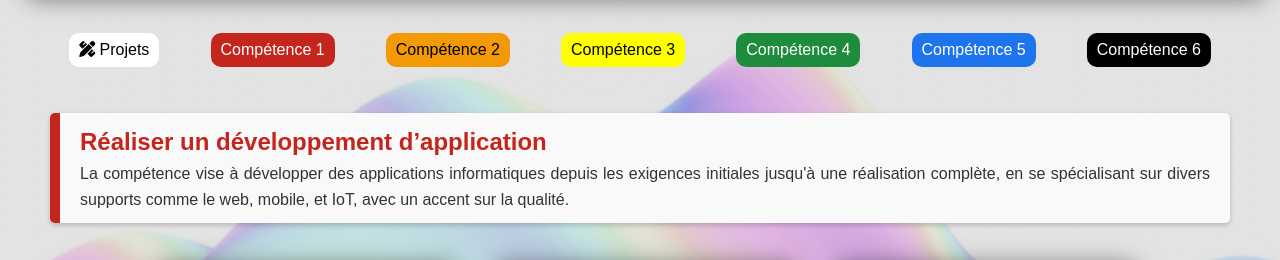
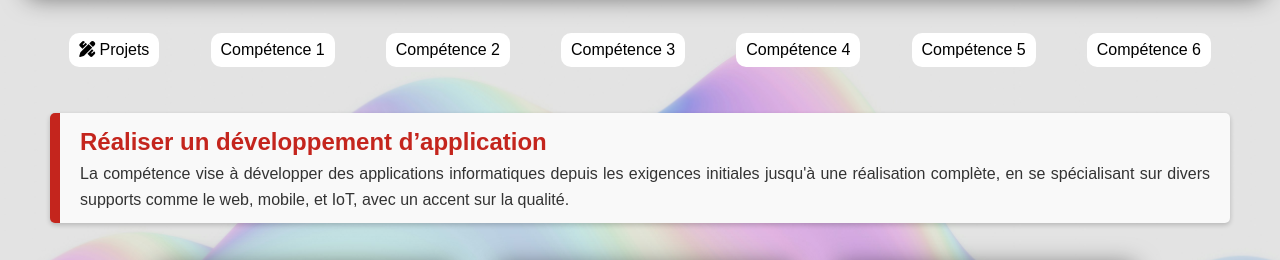
Before and after one commit to oliviarives/oliviarives.github.io, a plain HTML site: page cpt1.html in a window 1280 px wide. Shown: the part 94-354 px from the top of the page. Drawn offline with Linux system fonts and the light colour scheme.

Commit message:
Update btn-cpt.css
Changement de couleur du menu des compétences dans la page projet

```diff
--- a/style/btn-cpt.css
+++ b/style/btn-cpt.css
@@ -39,8 +39,8 @@
     background-color:whitesmoke ;
 }
 .cpt1 {
-    background-color: #c4251d;
-    color: white;
+    background-color: white;
+    color: black;
     margin: 2%;
     padding: 8px 10px;
     border-radius: 10px;
@@ -50,10 +50,12 @@
 .cpt1:hover {
     transform: scale(1.1);
     box-shadow: 0 5px 15px rgba(0, 0, 0, 0.3);
-    background-color:#dc7c7c ;
+    background-color:#c4251d ;
+    color: white;
 }
 .cpt2 {
-    background-color:#f29905;
+    background-color:white;
+    color: black;
     margin: 2%;
     padding: 8px 10px;
     border-radius: 10px;
@@ -63,10 +65,11 @@
 .cpt2:hover {
     transform: scale(1.1);
     box-shadow: 0 5px 15px rgba(0, 0, 0, 0.3);
-    background-color: #fac469;
+    background-color: #f29905;
 }
 .cpt3 {
-    background-color: #FFFF00;
+    background-color: white;
+    color: black;
     margin: 2%;
     padding: 8px 10px;
     border-radius: 10px;
@@ -75,11 +78,11 @@
 .cpt3:hover {
     transform: scale(1.1);
     box-shadow: 0 5px 15px rgba(0, 0, 0, 0.3);
-    background-color: #f3f781a5;
+    background-color: #FFFF00;
 }
 .cpt4 {
-    background-color: #1d8c3c;
-    color: white;
+    background-color: white;
+    color: black;
     margin: 2%;
     padding: 8px 10px;
     border-radius: 10px;
@@ -88,11 +91,12 @@
 .cpt4:hover {
     transform: scale(1.1);
     box-shadow: 0 5px 15px rgba(0, 0, 0, 0.3);
-    background-color: #88c599;
+    background-color: #1d8c3c;
+    color: white;
 }
 .cpt5{
-    background-color: #1d74ec;
-    color: white;
+    background-color: white;
+    color: black;
     margin: 2%;
     padding: 8px 10px;
     border-radius: 10px;
@@ -101,12 +105,12 @@
 .cpt5:hover {
     transform: scale(1.1);
     box-shadow: 0 5px 15px rgba(0, 0, 0, 0.3);
-    background-color: #8eb9f4;
+    background-color: #1d74ec;
     color: white;
 }
 .cpt6{
-    background-color: black;
-    color: white;
+    background-color: white;
+    color: black;
     margin: 2%;
     padding: 8px 10px;
     border-radius: 10px;
@@ -115,6 +119,6 @@
 .cpt6:hover {
     transform: scale(1.1);
     box-shadow: 0 5px 15px rgba(0, 0, 0, 0.3);
-    background-color: #6E6E6E;
+    background-color: black;
     color: white;
 }
```
